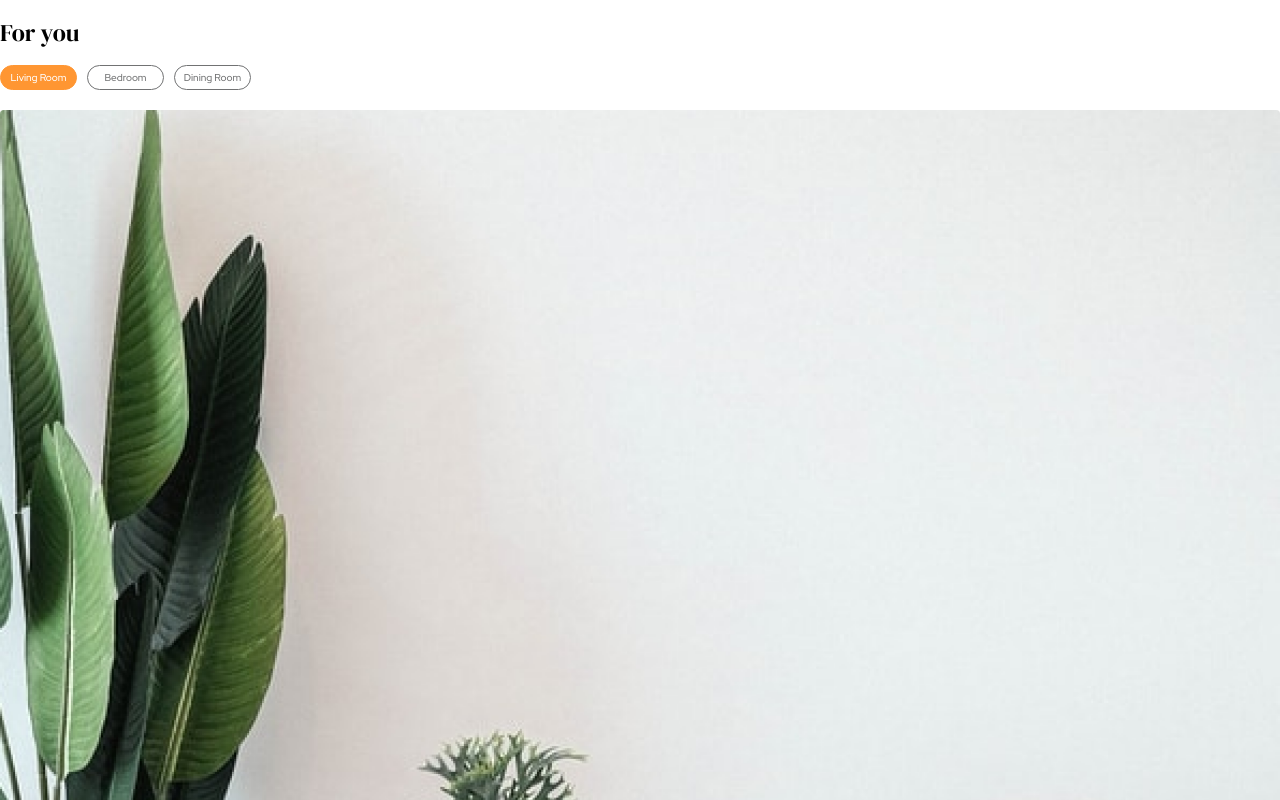
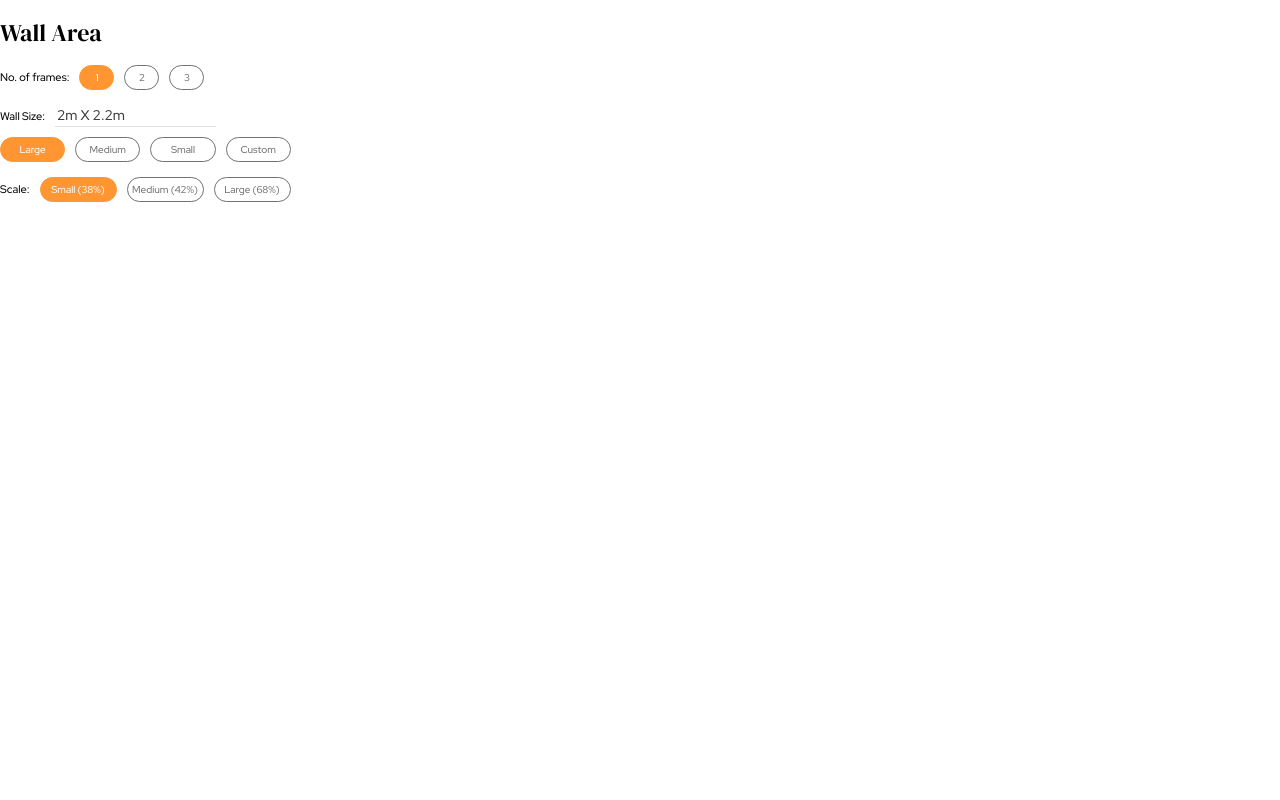
Before and after one commit to tejas-kothari/ai-photo-wall, a React (Create React App) app: page /wall-area in a window 1280 px wide. Shown: the top 800 px of the page. Built offline with nearby package versions, Linux system fonts and the light colour scheme.

Commit message:
Wall Area page options at top

```diff
--- a/src/App.js
+++ b/src/App.js
@@ -1,14 +1,18 @@
 import "./App.css";
 import { BrowserRouter as Router, Switch, Route } from "react-router-dom";
 import RoomsPage from "pages/RoomsPage";
+import WallAreaPage from "pages/WallAreaPage";
 
 export default function App() {
   return (
     <Router>
       <div>
         <Switch>
-          <Route path="/">
+          <Route path="/" exact>
             <RoomsPage />
+          </Route>
+          <Route path="/wall-area" exact>
+            <WallAreaPage />
           </Route>
         </Switch>
       </div>
--- a/src/pages/RoomsPage.css
+++ b/src/pages/RoomsPage.css
@@ -3,7 +3,7 @@
   flex-direction: column;
 }
 
-.roomsPageBubbleButtons {
+.roomBubble {
   width: 75px;
   margin-right: 10px;
 }
--- a/src/pages/RoomsPage.js
+++ b/src/pages/RoomsPage.js
@@ -12,12 +12,12 @@ export default function RoomsPage() {
   return (
     <div>
       <h1 className="PageTitle">For you</h1>
-      <div className="BubbleButtonsContainer">
+      <div className="BubbleContainer">
         {["Living Room", "Bedroom", "Dining Room"].map((room, index) => (
           <BubbleButton
             clicked={activatedBtn === index}
             onClick={() => setActivatedBtn(index)}
-            className="roomsPageBubbleButtons"
+            className="roomBubble"
           >
             {room}
           </BubbleButton>
--- /dev/null
+++ b/src/pages/WallAreaPage.css
@@ -0,0 +1,58 @@
+.optionLayout {
+  display: flex;
+  align-items: center;
+  margin-bottom: 15px;
+}
+
+.optionTitle {
+  font-family: Red Hat Display;
+  font-size: 11px;
+  font-style: normal;
+  font-weight: 400;
+  line-height: 15px;
+  letter-spacing: 0em;
+  text-align: left;
+  margin-right: 10px;
+}
+
+.numFrameBubble {
+  width: 33px;
+  margin-right: 10px;
+}
+
+.wallSizeLayout {
+  margin-bottom: 10px;
+}
+
+.sizeInput {
+  font-family: Red Hat Display;
+  font-size: 14px;
+  font-style: normal;
+  font-weight: 400;
+  line-height: 19px;
+  letter-spacing: 0em;
+  text-align: left;
+  color: #3e3e3e;
+  border: solid #e2e2e2;
+  border-width: 0 0 0.5px;
+  outline: none;
+}
+
+.sizeInput:focus {
+  border: solid #000000;
+  border-width: 0 0 0.5px;
+}
+
+.sizeBubbleContainer {
+  margin-bottom: 15px;
+}
+
+.sizeBubble {
+  width: 63.19px;
+  margin-right: 10px;
+}
+
+.scaleBubble {
+  width: 75px;
+  margin-right: 10px;
+}
--- /dev/null
+++ b/src/pages/WallAreaPage.js
@@ -0,0 +1,84 @@
+import { useState, useRef } from "react";
+import "styles.css";
+import "./WallAreaPage.css";
+import BubbleButton from "components/BubbleButton";
+
+export default function WallAreaPage() {
+  const [numFrames, setNumFrames] = useState(1);
+  const [sizeVal, setSizeVal] = useState("2m X 2.2m");
+  const [sizePreset, setSizePreset] = useState("Large");
+  const sizeInput = useRef(null);
+  const [scale, setScale] = useState("Small (38%)");
+
+  const selectSize = (sizeOption) => {
+    setSizePreset(sizeOption);
+    if (sizeOption === "Large") {
+      setSizeVal("2m X 2.2m");
+    } else if (sizeOption === "Medium") {
+      setSizeVal("1.8m X 2.2m");
+    } else if (sizeOption === "Small") {
+      setSizeVal("1.6m X 2.2m");
+    } else if (sizeOption === "Custom") {
+      sizeInput.current.focus();
+    }
+  };
+
+  const changeSizeVal = (val) => {
+    setSizeVal(val);
+    setSizePreset("Custom");
+  };
+
+  return (
+    <div>
+      <h1 className="PageTitle">Wall Area</h1>
+      <div className="optionLayout">
+        <span className="optionTitle">No. of frames:</span>
+        <span className="BubbleContainer">
+          {[1, 2, 3].map((numOption) => (
+            <BubbleButton
+              clicked={numFrames === numOption}
+              onClick={() => setNumFrames(numOption)}
+              className="numFrameBubble"
+            >
+              {numOption}
+            </BubbleButton>
+          ))}
+        </span>
+      </div>
+      <div className="optionLayout wallSizeLayout">
+        <span className="optionTitle">Wall Size:</span>
+        <input
+          ref={sizeInput}
+          className="sizeInput"
+          value={sizeVal}
+          onChange={(event) => changeSizeVal(event.target.value)}
+        />
+      </div>
+      <div className="BubbleContainer sizeBubbleContainer">
+        {["Large", "Medium", "Small", "Custom"].map((sizeOption) => (
+          <BubbleButton
+            clicked={sizePreset === sizeOption}
+            onClick={() => selectSize(sizeOption)}
+            className="sizeBubble"
+          >
+            {sizeOption}
+          </BubbleButton>
+        ))}
+      </div>
+      <div className="optionLayout">
+        <span className="optionTitle">Scale:</span>
+        <span className="BubbleContainer">
+          {["Small (38%)", "Medium (42%)", "Large (68%)"].map((scaleOption) => (
+            <BubbleButton
+              clicked={scaleOption === scale}
+              onClick={() => setScale(scaleOption)}
+              className="scaleBubble"
+            >
+              {scaleOption}
+            </BubbleButton>
+          ))}
+        </span>
+      </div>
+    </div>
+  );
+}
--- a/src/styles.css
+++ b/src/styles.css
@@ -15,7 +15,7 @@
   text-align: left;
 }
 
-.BubbleButtonsContainer {
+.BubbleContainer {
   display: flex;
   align-items: center;
 }
```
